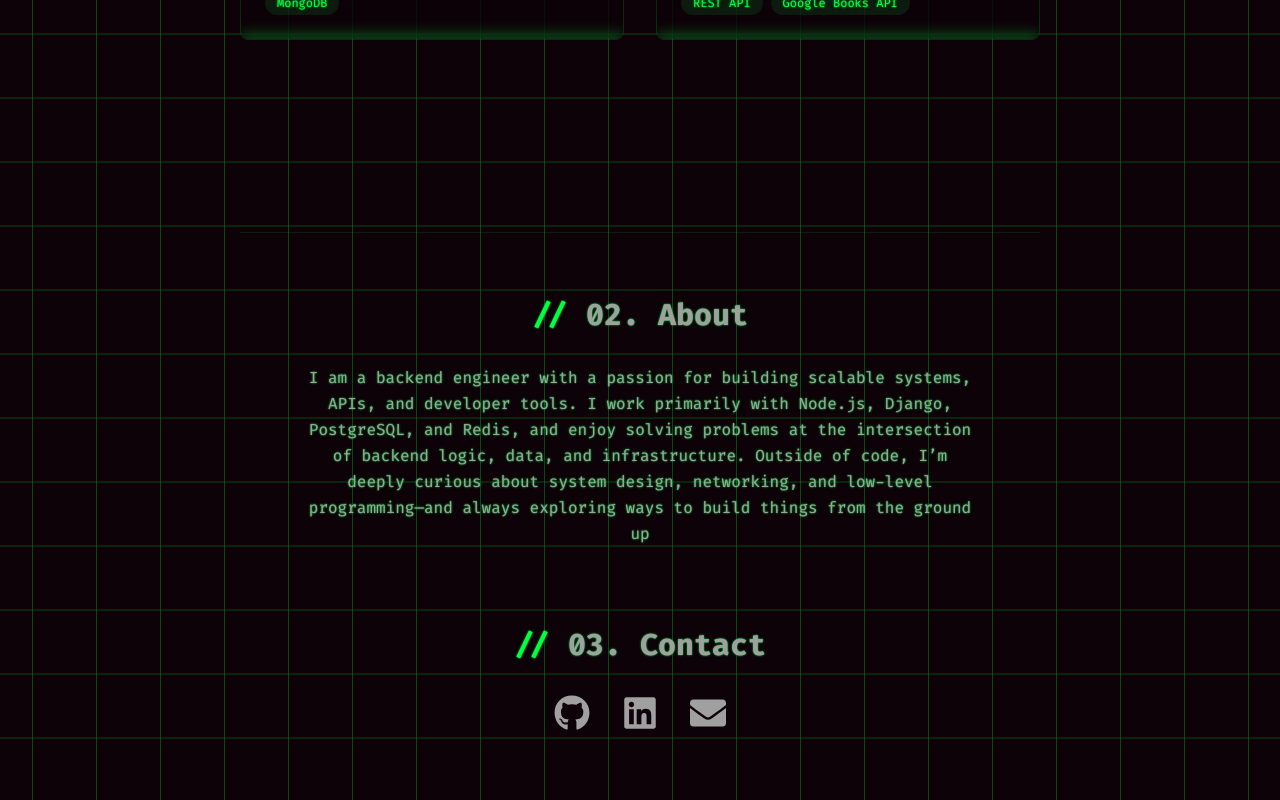
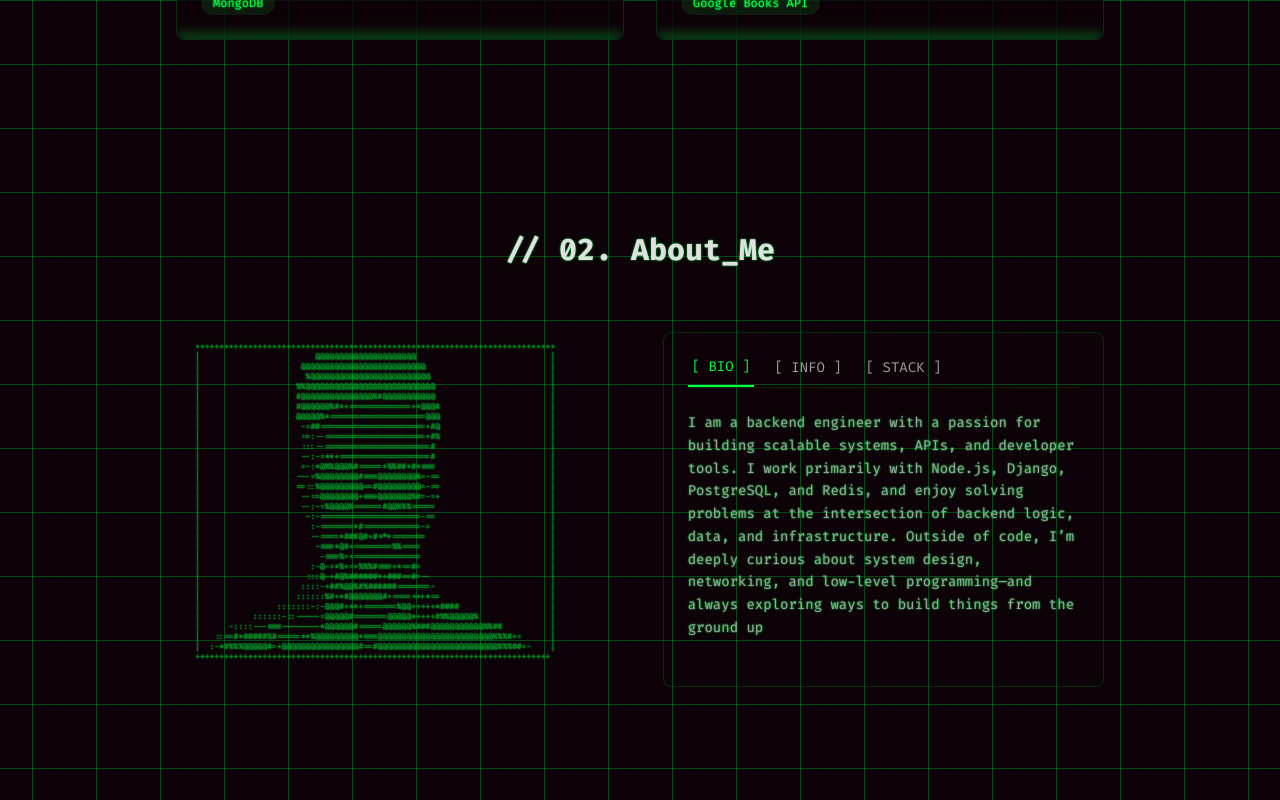
Before and after one commit to IsbatBInHossain/isbat-portfolio, a Next.js app: page / in a window 1280 px wide. Shown: the part 1800-2600 px from the top of the page. Built offline with nearby package versions, Linux system fonts and the light colour scheme.

Commit message:
feat: implement interactive dossier for About section

```diff
--- a/src/app/page.js
+++ b/src/app/page.js
@@ -6,6 +6,7 @@ import { useMotionValue, useSpring, animate } from 'framer-motion'
 import HeroSection from '@/components/HeroSection'
 import ProjectShowcase from '@/components/ProjectShowcase'
 import Footer from '@/components/Footer'
+import AboutSection from '@/components/AboutSection'
 
 export default function Home() {
   const gridRef = useRef(null)
@@ -59,8 +60,9 @@ export default function Home() {
       <HeroSection />
       <div ref={gridRef} className='grid-background w-full flex justify-center'>
         <div className='interactive-grid-spotlight'></div>
-        <div className='max-w-4xl w-full p-4 md:p-8 lg:p-12'>
+        <div className='max-w-5xl w-full p-4 md:p-8 lg:p-12'>
           <ProjectShowcase />
+          <AboutSection />
           <Footer />
         </div>
       </div>
--- /dev/null
+++ b/src/components/AboutSection.jsx
@@ -0,0 +1,130 @@
+'use client'
+
+import { useState, useEffect } from 'react'
+import { motion } from 'framer-motion'
+import { config } from '@/data/config'
+
+const AVATAR_FONT_SIZE = '8px'
+const bootTime = new Date()
+
+const AboutSection = () => {
+  const [activeTab, setActiveTab] = useState('bio')
+  const [uptime, setUptime] = useState('')
+
+  // Uptime Calculator Effect
+  useEffect(() => {
+    const timer = setInterval(() => {
+      const now = new Date()
+      const diff = now - bootTime // Difference in milliseconds
+
+      const d = Math.floor(diff / (1000 * 60 * 60 * 24))
+      const h = Math.floor((diff % (1000 * 60 * 60 * 24)) / (1000 * 60 * 60))
+      const m = Math.floor((diff % (1000 * 60 * 60)) / (1000 * 60))
+      const s = Math.floor((diff % (1000 * 60)) / 1000)
+
+      setUptime(`${d}d ${h}h ${m}m ${s}s`)
+    }, 1000)
+
+    return () => clearInterval(timer)
+  }, [])
+
+  const tabs = ['bio', 'info', 'stack']
+
+  return (
+    <section id='about' className='py-24'>
+      <h2 className='text-3xl font-bold text-center mb-16'>
+        {config.about.title}
+      </h2>
+
+      <div className='flex flex-col md:flex-row gap-16 md:gap-12 items-start'>
+        {/* Left Column: ASCII Avatar */}
+        <motion.div
+          className='w-full md:w-1/2 relative overflow-x-auto'
+          initial={{ opacity: 0 }}
+          whileInView={{ opacity: 1 }}
+          viewport={{ once: true }}
+          transition={{ duration: 1, delay: 0.2 }}
+        >
+          <pre
+            className='text-matrix-green-dark leading-tight font-mono'
+            style={{ fontSize: AVATAR_FONT_SIZE }}
+          >
+            {config.about.avatar}
+          </pre>
+        </motion.div>
+
+        {/* Right Column: Interactive Dossier */}
+        <motion.div
+          className='w-full md:w-1/2 border border-matrix-green-dark/30 p-6 rounded-lg'
+          initial={{ opacity: 0, y: 20 }}
+          whileInView={{ opacity: 1, y: 0 }}
+          viewport={{ once: true }}
+          transition={{ duration: 0.8, delay: 0.4 }}
+        >
+          {/* Tab Headers */}
+          <div className='flex items-center gap-4 mb-6 border-b border-matrix-green-dark/20 flex-wrap'>
+            {tabs.map(tab => (
+              <button
+                key={tab}
+                onClick={() => setActiveTab(tab)}
+                className={`font-mono text-sm px-1 pb-2 transition-colors duration-200
+                  ${
+                    activeTab === tab
+                      ? 'text-matrix-green border-b-2 border-matrix-green'
+                      : 'text-text-secondary hover:text-matrix-green'
+                  }`}
+              >
+                [ {tab.toUpperCase()} ]
+              </button>
+            ))}
+          </div>
+
+          {/* Tab Content */}
+          <div className='min-h-[250px] text-sm'>
+            {activeTab === 'info' && (
+              <div className='space-y-3 font-mono'>
+                {Object.entries(config.about.info).map(([key, value]) => (
+                  <p key={key}>
+                    <span className='text-text-secondary'>{key}:</span>
+                    <span className='ml-4 text-text-primary'>{value}</span>
+                  </p>
+                ))}
+                {/* Display the dynamic uptime */}
+                <p>
+                  <span className='text-text-secondary'>UPTIME:</span>
+                  <span className='ml-4 text-text-primary'>{uptime}</span>
+                </p>
+              </div>
+            )}
+            {activeTab === 'stack' && (
+              <div className='space-y-4 font-mono'>
+                {Object.entries(config.about.stack).map(([category, items]) => (
+                  <div key={category}>
+                    <p className='text-text-secondary mb-2'>{category}:</p>
+                    <div className='flex flex-wrap gap-2'>
+                      {items.map(item => (
+                        <span
+                          key={item}
+                          className='bg-matrix-green/10 text-matrix-green text-xs px-3 py-1 rounded-full'
+                        >
+                          {item}
+                        </span>
+                      ))}
+                    </div>
+                  </div>
+                ))}
+              </div>
+            )}
+            {activeTab === 'bio' && (
+              <p className='text-text-secondary leading-relaxed'>
+                {config.about.bio}
+              </p>
+            )}
+          </div>
+        </motion.div>
+      </div>
+    </section>
+  )
+}
+
+export default AboutSection
--- a/src/components/Footer.jsx
+++ b/src/components/Footer.jsx
@@ -12,16 +12,6 @@ const Footer = () => {
   return (
     <footer className='w-full mt-24 py-16 border-t border-matrix-green-dark/20 text-center'>
       <div className='max-w-3xl mx-auto px-4'>
-        {/* About Section */}
-        <div id='about' className='mb-20'>
-          <h2 className='text-3xl font-bold text-center mb-8 text-text-secondary'>
-            <span className='text-matrix-green'>//</span> 02. About
-          </h2>
-          <p className='text-text-secondary max-w-2xl mx-auto leading-relaxed'>
-            {config.about.bio}
-          </p>
-        </div>
-
         {/* Contact Section */}
         <div id='contact' className='mb-20'>
           <h2 className='text-3xl font-bold text-center mb-8 text-text-secondary'>
--- a/src/data/config.js
+++ b/src/data/config.js
@@ -26,6 +26,7 @@ export const config = {
       USER: 'Isbat',
       ROLE: 'Backend Engineer',
       STATUS: 'Seeking New Challenges',
+      LOCATION: 'Cyber Space',
       HOST: '127.0.0.1',
     },
     // Content for the [ STACK ] tab
```
Also changed, not shown: src/data/constants.js (+32 -31 lines).
